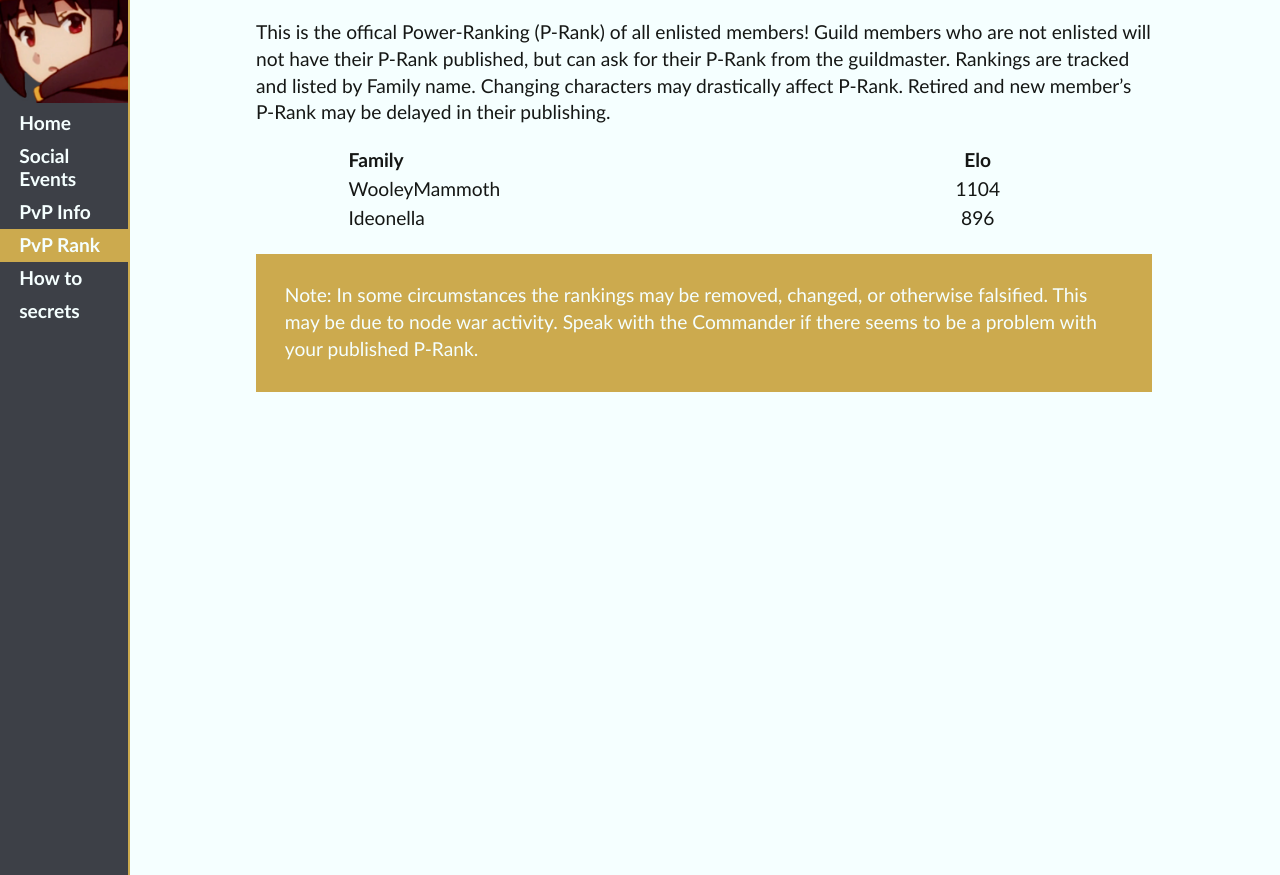
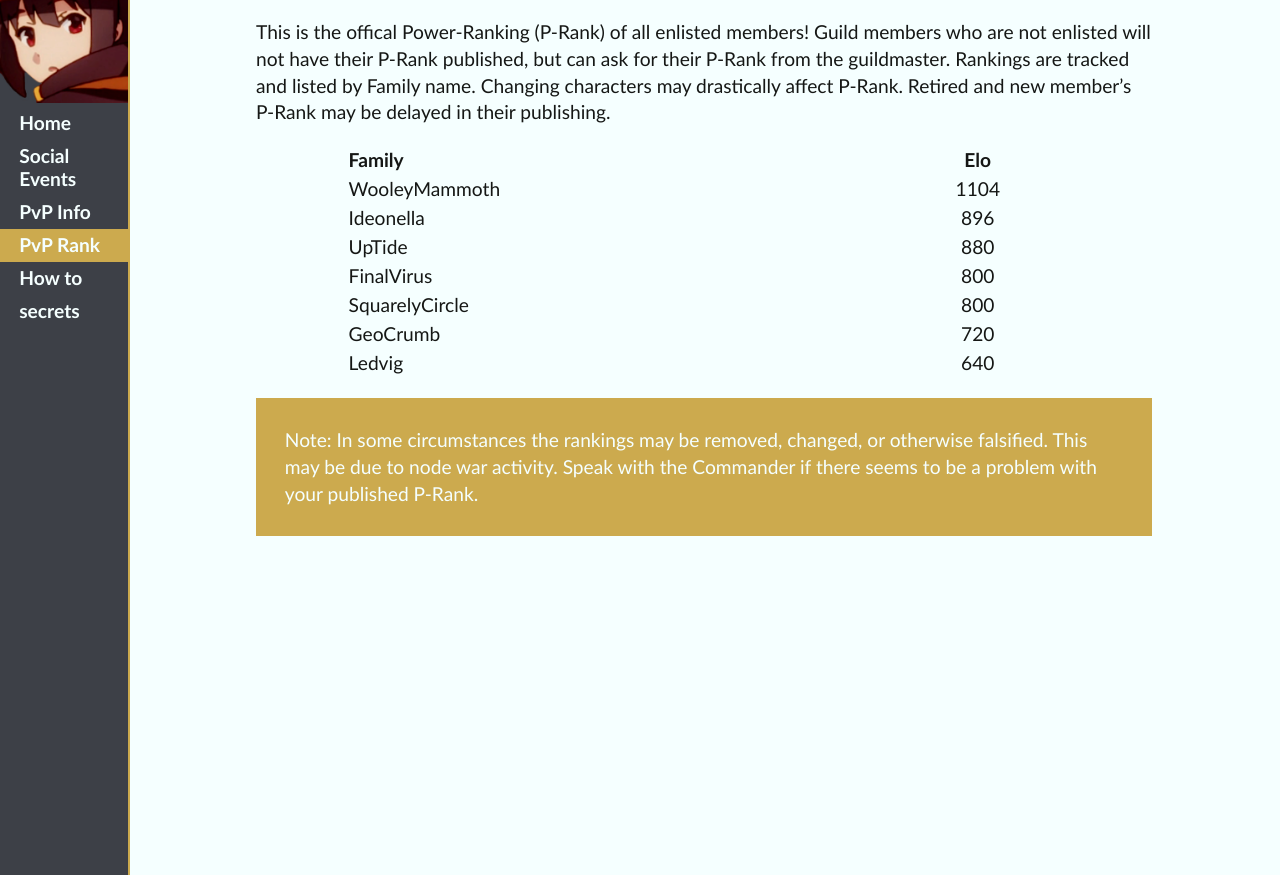
Before and after one commit to ideonella/ideonella.github.io, a Jekyll site: the page built from leaderboard.md, in a window 1280 px wide and 900 px high, scrolled down 647 px, cut to the strip 25-900 px from the top of the window. Built offline with Jekyll 4.4.1, drawn with Linux system fonts in a browser that asks for light colours.

Commit message:
Update rankings.yml

```diff
--- a/_data/rankings.yml
+++ b/_data/rankings.yml
@@ -2,3 +2,13 @@
   elo: 1104
 - family: Ideonella
   elo: 896
+- family: UpTide
+  elo: 880
+- family: FinalVirus
+  elo: 800
+- family: SquarelyCircle
+  elo: 800
+- family: GeoCrumb
+  elo: 720
+- family: Ledvig
+  elo: 640
```
